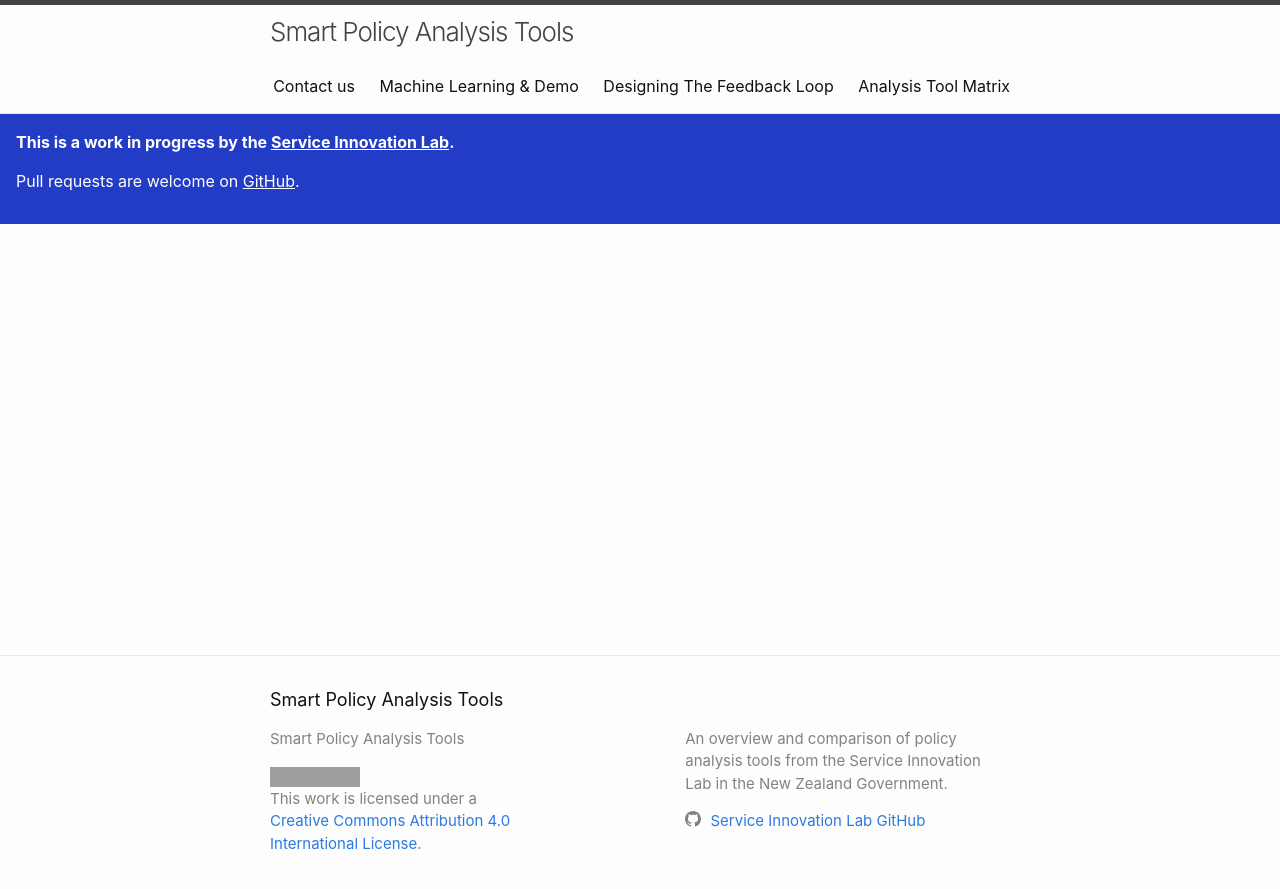
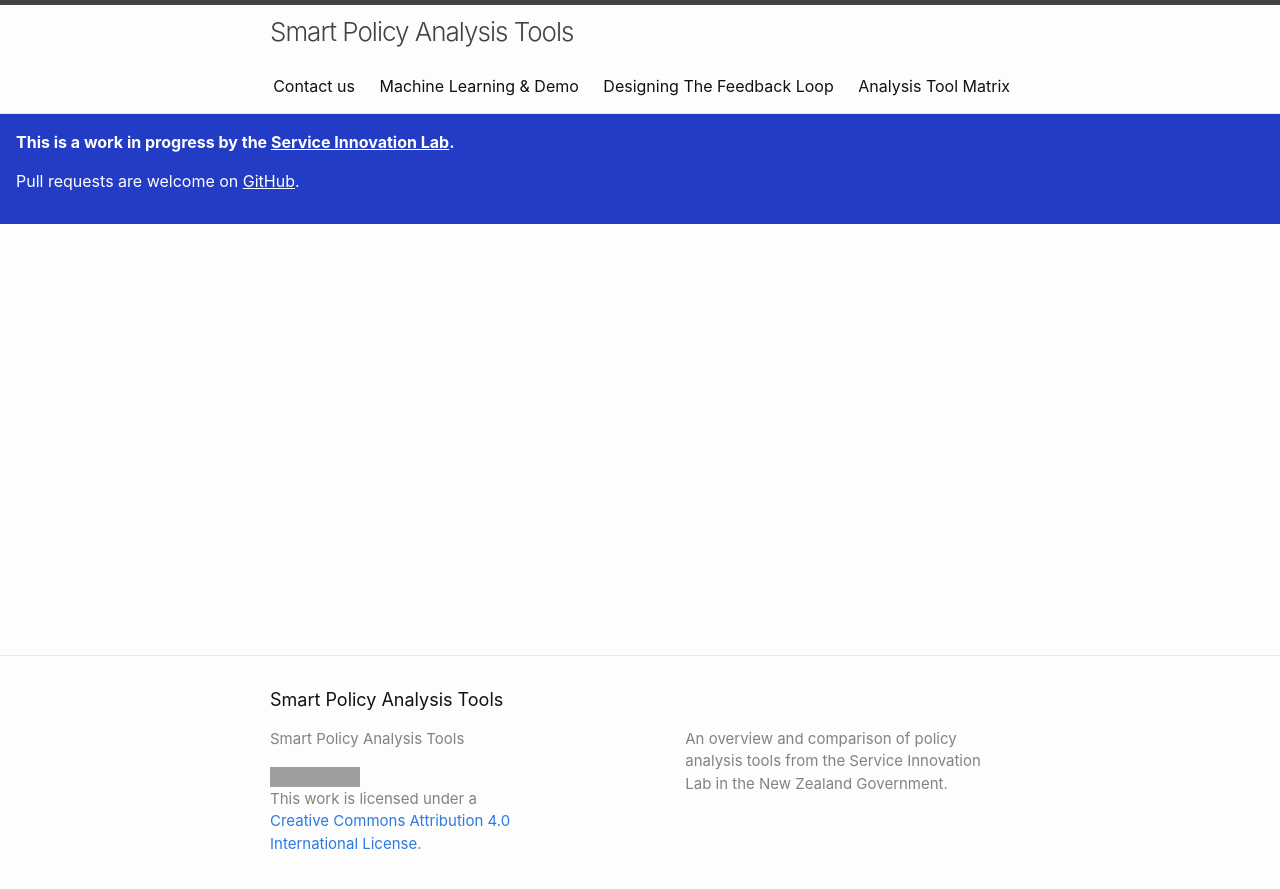
Before and after one commit to ServiceInnovationLab/bagel-box, a Jekyll site: the page built from index.md, in a window 1280 px wide. Shown: the top 889 px of the page. Built offline with Jekyll 4.4.1, drawn with Linux system fonts in a browser that asks for light colours; grey boxes are pictures that could not be loaded.

```diff
--- a/_includes/social.html
+++ b/_includes/social.html
@@ -2,7 +2,6 @@
   {%- if site.dribbble_username -%}<li><a href="https://dribbble.com/{{ site.dribbble_username| cgi_escape | escape }}"><svg class="svg-icon"><use xlink:href="{{ '/assets/minima-social-icons.svg#dribbble' | relative_url }}"></use></svg> <span class="username">{{ site.dribbble_username| escape }}</span></a></li>{%- endif -%}
   {%- if site.facebook_username -%}<li><a href="https://www.facebook.com/{{ site.facebook_username| cgi_escape | escape }}"><svg class="svg-icon"><use xlink:href="{{ '/assets/minima-social-icons.svg#facebook' | relative_url }}"></use></svg> <span class="username">{{ site.facebook_username| escape }}</span></a></li>{%- endif -%}
   {%- if site.flickr_username -%}<li><a href="https://www.flickr.com/photos/{{ site.flickr_username| cgi_escape | escape }}"><svg class="svg-icon"><use xlink:href="{{ '/assets/minima-social-icons.svg#flickr' | relative_url }}"></use></svg> <span class="username">{{ site.flickr_username| escape }}</span></a></li>{%- endif -%}
-  {%- if site.github_username -%}<li><a href="https://github.com/{{ site.github_username| cgi_escape | escape }}"><svg class="svg-icon"><use xlink:href="{{ '/assets/minima-social-icons.svg#github' | relative_url }}"></use></svg> <span class="username">{{ site.github_username| escape }}</span></a></li>{%- endif -%}
   {%- if site.instagram_username -%}<li><a href="https://instagram.com/{{ site.instagram_username| cgi_escape | escape }}"><svg class="svg-icon"><use xlink:href="{{ '/assets/minima-social-icons.svg#instagram' | relative_url }}"></use></svg> <span class="username">{{ site.instagram_username| escape }}</span></a></li>{%- endif -%}
   {%- if site.linkedin_username -%}<li><a href="https://www.linkedin.com/in/{{ site.linkedin_username| cgi_escape | escape }}"><svg class="svg-icon"><use xlink:href="{{ '/assets/minima-social-icons.svg#linkedin' | relative_url }}"></use></svg> <span class="username">{{ site.linkedin_username| escape }}</span></a></li>{%- endif -%}
   {%- if site.pinterest_username -%}<li><a href="https://www.pinterest.com/{{ site.pinterest_username| cgi_escape | escape }}"><svg class="svg-icon"><use xlink:href="{{ '/assets/minima-social-icons.svg#pinterest' | relative_url }}"></use></svg> <span class="username">{{ site.pinterest_username| escape }}</span></a></li>{%- endif -%}
```
